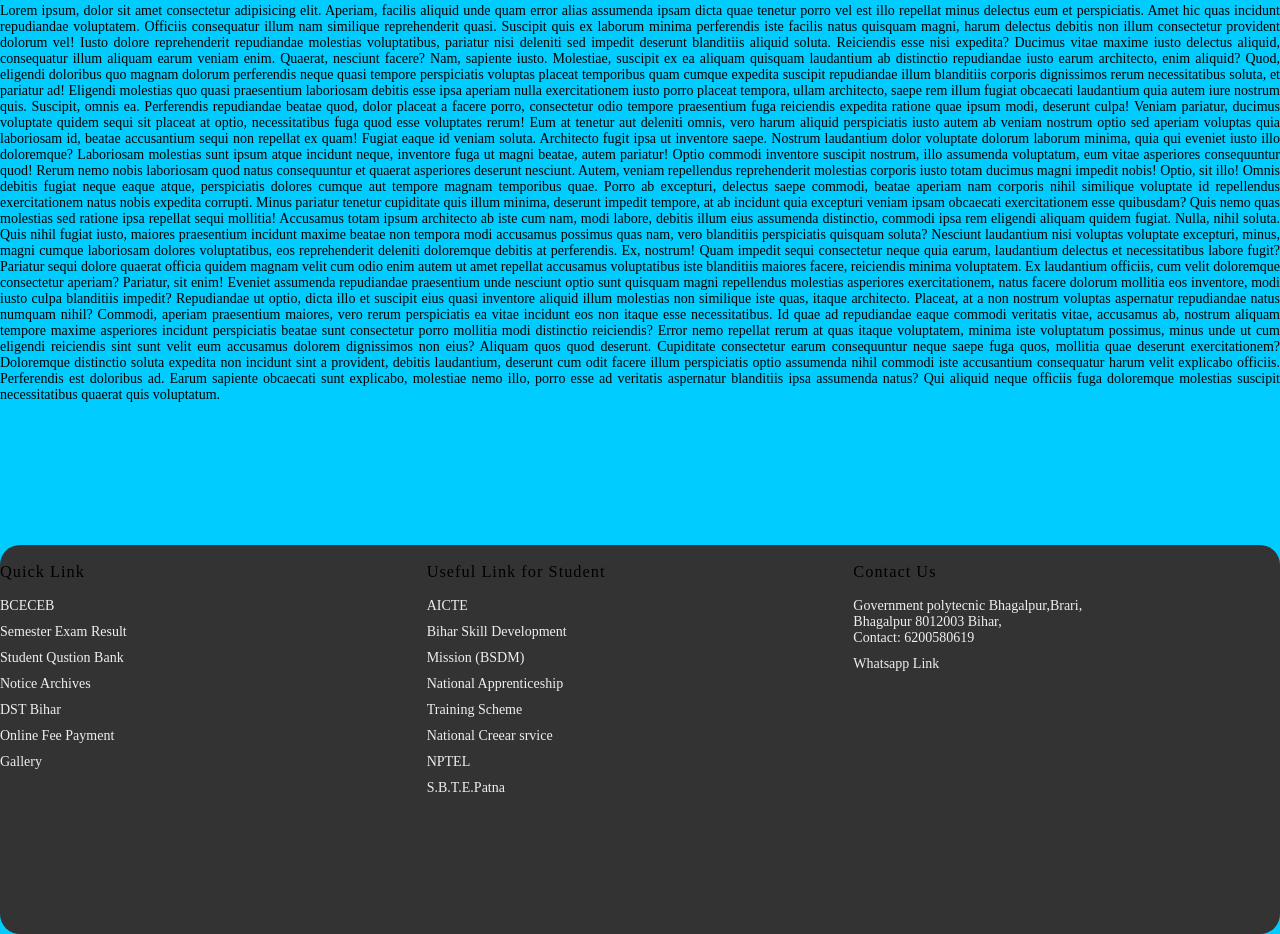
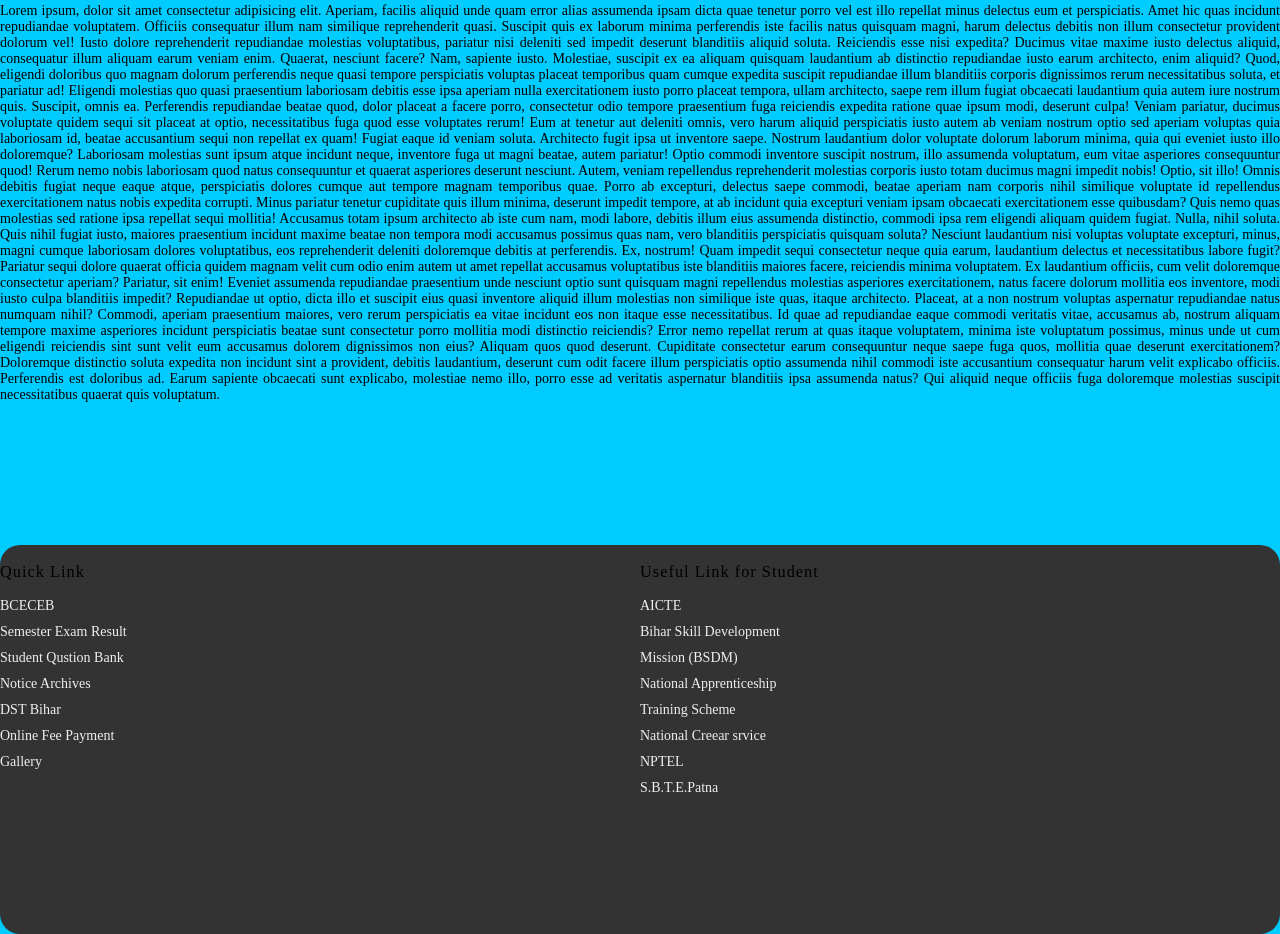
Before and after one commit to rahul6200580/Rahulkrpandit08, a plain HTML site: page index.html in a window 1280 px wide. Shown: the part 794-1728 px from the top of the page. Drawn offline with Linux system fonts and the light colour scheme.

Commit message:
Update index.html

```diff
--- a/index.html
+++ b/index.html
@@ -788,12 +788,12 @@ input[type="checkbox"]{
             <a href="https://nptel.ac.in/">NPTEL</a>
             <a href="https://sbtebihar.gov.in//default.htm">S.B.T.E.Patna</a>
         </div>
-        <div class="col-1">
+<!--         <div class="col-1">
             <h3>Contact Us</h3>
             <a href="#">Government polytecnic Bhagalpur,Brari,<br> Bhagalpur 8012003 Bihar,<br> Contact: 6200580619</a>
             <a href="#">Whatsapp Link</a>
 
-        </div>
+        </div> -->
 
     </div>
     </div>
```
